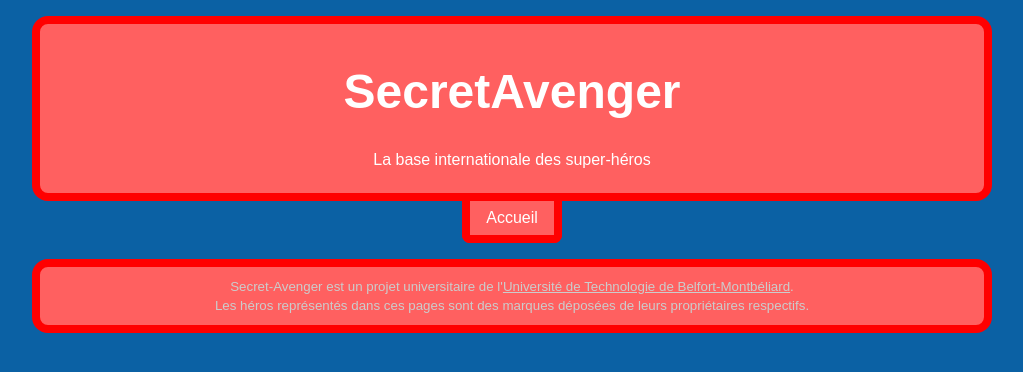
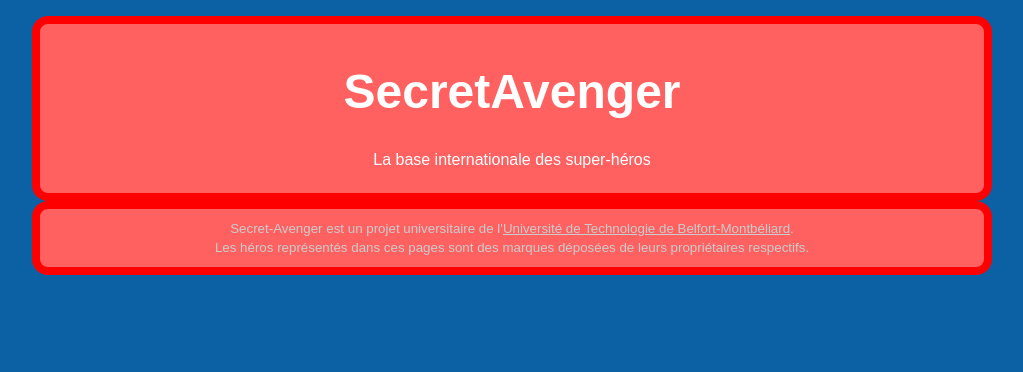
Before and after one commit to czambel2/secret-avenger, a PHP site: page /index.php?page=style in a window 1280 px wide. Shown: the top 372 px of the page, without its empty margins (128-1151 px from the left). Run offline with PHP 8.4, Linux system fonts and the light colour scheme.

Commit message:
Removes menu for now

```diff
--- a/assets/style.css
+++ b/assets/style.css
@@ -109,7 +109,7 @@ footer {
 	background-color: #ff6060;
 	width: 960px;
 	border-radius: 16px;
-	margin: 16px auto;
+	margin: 0 auto;
 	padding: 8px;
 	font-size: 10pt;
 	color: #ccc;
--- a/src/Layout.php
+++ b/src/Layout.php
@@ -47,11 +47,11 @@ class Layout
 				<p>La base internationale des super-héros</p>
 			</a>
 		</header>
-		<nav>
+		<!-- <nav>
 			<ul>
 				<li><a href="." title="Accéder à la page d'accueil">Accueil</a></li>
 			</ul>
-		</nav>
+		</nav> -->
 		{$contents}
 		<footer>
 			<p>
```
